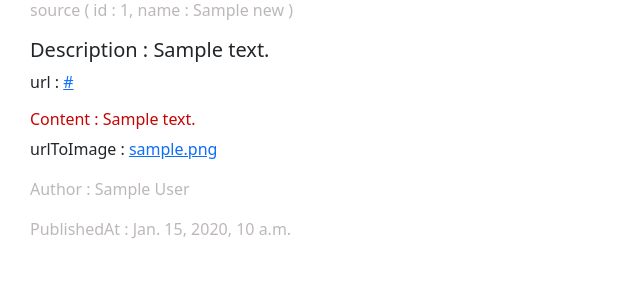
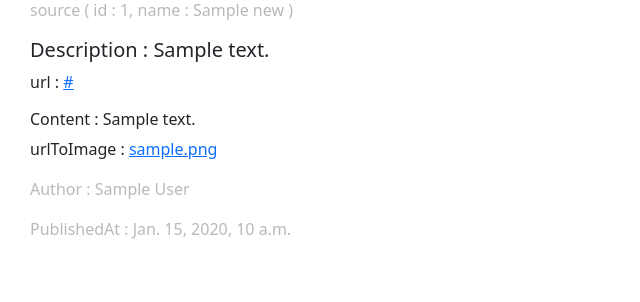
Before and after one commit to UmbWill/News, a Django app: page /news/news20/ in a window 1280 px wide. Shown: the part 208-510 px from the top of the page, without its empty margins (0-640 px from the left). Run offline with Django 4.2, Linux system fonts and the light colour scheme; tables that the repository leaves empty hold one stand-in row (values such as "Sample post").

Commit message:
Changed h6 color only in list

```diff
--- a/djnews/news/static/css/news.css
+++ b/djnews/news/static/css/news.css
@@ -11,7 +11,7 @@ h2 {
     color: #aa0c83;
 }
 
-h6 {
+.list h6 {
     color: #c50505;
 }
 
```
